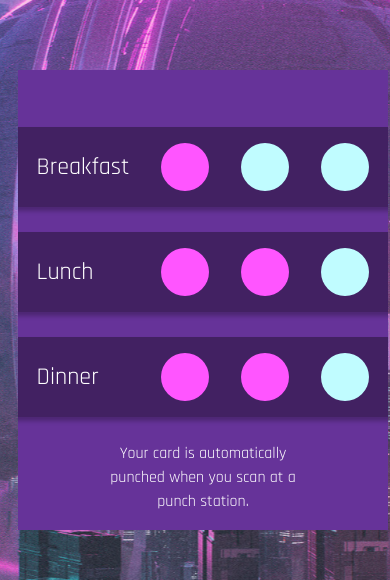
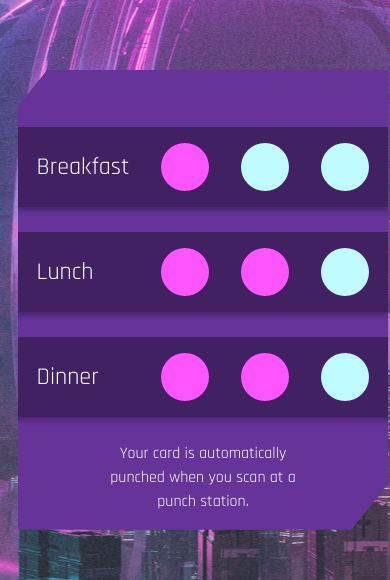
Before and after one commit to HackMerced/HackMerced-X-Live, a React (Vite) app: page /punchcard in a window 390 px wide. Shown: the part 143-723 px from the top of the page. Built offline with nearby package versions, Linux system fonts and the light colour scheme.

Commit message:
punch card mobile corner clippath

```diff
--- a/src/Components/CSS/PunchCard.css
+++ b/src/Components/CSS/PunchCard.css
@@ -118,7 +118,15 @@ h1{
         padding: 0;
         height: auto;
         visibility: initial;
-        clip-path: none;
+        /* clip-path: none; */
+        clip-path: polygon(
+          0 8%,
+          8% 0,
+          100% 0,
+          100% 90%,
+          90% 100%,
+          0% 100%
+      );
     }
     .container-child-content{
         width: unset;
```
